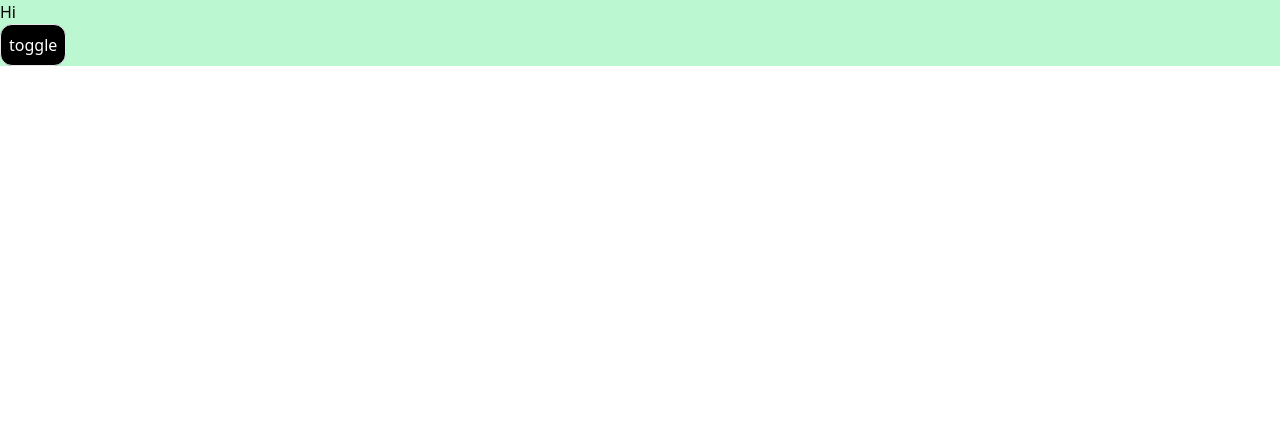
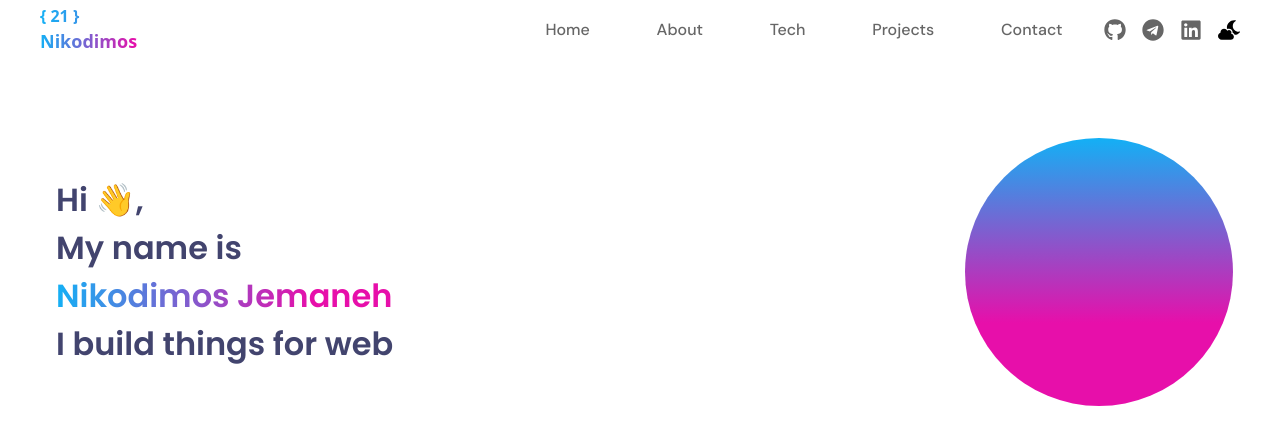
Before and after one commit to akasaul/my-portfolio, a Next.js app: page / in a window 1280 px wide. Shown: the top 444 px of the page. Built offline with nearby package versions, Linux system fonts and the light colour scheme.

Commit message:
nav bar and hero section

```diff
--- /dev/null
+++ b/components/Hero.js
@@ -0,0 +1,30 @@
+import Image from "next/image"
+import { poppins } from '../fonts/fonts'
+
+const Hero = () => {
+  return (
+    <section className={`${poppins.className} px-4 justify-between flex mt-20 max-w-[1200px] flex-col sm:flex-row mx-auto text-fs6 gap-5 items-center font-bold`}>
+
+      <h1 className="text-solidHeading dark:text-white">
+        <span className="block">
+          Hi  👋,
+        </span>
+        <span className="block">
+          My name is
+        </span>
+        <span className="block hero-gradient">
+          Nikodimos Jemaneh
+        </span>
+        I build things for web
+      </h1>
+
+      <div className="image-gradient relative z-10">
+        <Image src='/images/proxy1.jpeg' className="max-w-[250px]
+         max-h-[250px] object-cover rounded-[50%] sticky" height={340} width={340} alt='Nikodimos Jemaneh' />
+    </div>
+
+    </section>
+  )
+}
+
+export default Hero
--- /dev/null
+++ b/components/Layout.js
@@ -0,0 +1,22 @@
+import { themeContext } from "@/context/themeContext";
+import { DM_Sans } from "next/font/google";
+import { useContext } from "react";
+import Nav from "./Nav"
+
+const Layout = ({children}) => {
+
+  const {darkMode} = useContext(themeContext)
+
+  return (
+    <div className={darkMode ? 'dark' : ''} >
+
+      <section className="dark:bg-black">
+        <Nav />
+        {children}
+      </section>
+
+    </div>
+  )
+}
+
+export default Layout
--- /dev/null
+++ b/components/Nav.js
@@ -0,0 +1,90 @@
+import { themeContext } from '@/context/themeContext';
+import Link from 'next/link'
+import { useContext } from 'react';
+import { FaBars, FaCloudMoon, FaGit, FaGithub, FaLightbulb, FaLinkedin, FaMoon, FaSun, FaTelegram } from 'react-icons/fa'
+import { sans, poppins } from '../fonts/fonts';
+
+const Nav = () => {
+
+  const {darkMode, setDarkMode} = useContext(themeContext);
+
+  console.log(darkMode);
+
+  const toggleTheme = () => {
+    setDarkMode(prev => !prev);
+  }
+
+  return (
+    <nav className='pt-1 py-3 align-top px-4'>
+
+      <section className='w-full flex max-w-[1200px] mx-auto'>
+
+        <div className='sm:flex-[0.4] flex-[0.2]'>
+          <h1 className='nav-logo-gradient text-fs2 font-bold'>{'{ 21 }'}</h1>
+            <p className='nav-text-gradient sm:text-fs3 text-fs2 font-bold'>Nikodimos</p>
+        </div>
+
+        <div className='flex flex-[0.8] sm:flex-[0.6] gap-4 items-center'>
+
+          <ul className={`${sans.className} justify-around gap-4 flex-1 ml-auto font-medium flex text-darkContent sm:text-fs2 text-fs1 dark:text-lightContext`}>
+
+            <li className='hover:cursor-pointer links'>
+              <Link href='#home'>
+                Home
+              </Link>
+            </li>
+
+            <li className='hover:cursor-pointer links'>
+              <Link href='#about'>
+                About
+              </Link>
+            </li>
+
+            <li className='hover:cursor-pointer links'>
+              <Link href='#tech-stack'>
+                Tech
+              </Link>
+            </li>
+
+            <li className='hover:cursor-pointer links'>
+              <Link href='#projects'>
+                Projects
+              </Link>
+            </li>
+
+            <li className='hover:cursor-pointer links'>
+              <Link href='#contact'>
+                Contact
+              </Link>
+            </li>
+
+          </ul>
+
+          <div className='sm:flex hidden gap-4 text-darkContent'>
+            <FaGithub size={22} className='cursor-pointer' />
+            <FaTelegram size={22} className='cursor-pointer' />
+            <FaLinkedin size={22} className='cursor-pointer' />
+          </div>
+
+
+          <button className='dark:text-darkContent'>
+              {
+                darkMode ?
+                <FaSun size={22} onClick={toggleTheme} /> :
+                <FaCloudMoon size={22} onClick={toggleTheme} />
+              }
+            </button>
+
+          {/* <button className='sm:hidden dark:text-darkContent'>
+            <FaBars />
+          </button> */}
+
+        </div>
+
+      </section>
+
+    </nav>
+  )
+}
+
+export default Nav
--- /dev/null
+++ b/fonts/fonts.js
@@ -0,0 +1,5 @@
+import { DM_Sans, Poppins } from "next/font/google";
+
+export const sans = DM_Sans({subsets: ['latin'], weight: ['400', '500', '700'], variable: '--font-dm-sans'});
+
+export const poppins = Poppins({subsets: ['latin'], weight: ['400', '500', '600'], variable: '--font-poppins'});
--- a/package.json
+++ b/package.json
@@ -13,7 +13,8 @@
     "eslint-config-next": "13.3.0",
     "next": "13.3.0",
     "react": "18.2.0",
-    "react-dom": "18.2.0"
+    "react-dom": "18.2.0",
+    "react-icons": "^4.8.0"
   },
   "devDependencies": {
     "autoprefixer": "^10.4.14",
--- a/pages/_app.js
+++ b/pages/_app.js
@@ -1,8 +1,11 @@
+import Layout from '@/components/Layout'
 import ThemeContextProvider from '@/context/themeContext'
 import '@/styles/globals.css'
 
 export default function App({ Component, pageProps }) {
   return <ThemeContextProvider>
-    <Component {...pageProps} />
+    <Layout>
+      <Component {...pageProps} />
+    </Layout>
   </ThemeContextProvider>
 }
--- a/pages/index.js
+++ b/pages/index.js
@@ -1,20 +1,9 @@
-import { Inter } from 'next/font/google'
-import { themeContext } from '@/context/themeContext';
-import { useContext } from 'react'
+import Hero from "@/components/Hero";
 
 export default function Home() {
-  const {darkMode, setDarkMode} = useContext(themeContext);
-
-  const handleDarkMode = () => {
-    setDarkMode(prev => !prev);
-  }
-
   return (
-    <section className={darkMode ? 'dark' : ''}>
-      <div className='bg-green-200 dark:bg-black dark:text-white'>
-        <h1>Hi</h1>
-        <button onClick={handleDarkMode} className='border p-2 bg-black text-white rounded-xl'>toggle</button>
-      </div>
-    </section>
+    <main>
+      <Hero />
+    </main>
   )
 }
--- a/styles/globals.css
+++ b/styles/globals.css
@@ -1,3 +1,55 @@
 @tailwind base;
 @tailwind components;
 @tailwind utilities;
+
+.nav-text-gradient {
+  background: #13B0F5;
+  background: linear-gradient(to right, #13B0F5 0%, #E70FAA 20%);
+  -webkit-background-clip: text;
+  -webkit-text-fill-color: transparent;
+
+}
+
+.nav-logo-gradient {
+  background: #13B0F5;
+background: linear-gradient(to right, #13B0F5 0%, #E70FAA 50%);
+-webkit-background-clip: text;
+-webkit-text-fill-color: transparent;
+}
+
+.hero-gradient {
+  background: #13B0F5;
+  background: linear-gradient(to right, #13B0F5 0%, #E70FAA 76%);
+  -webkit-background-clip: text;
+  -webkit-text-fill-color: transparent;
+}
+
+
+.links:hover {
+  background: #13B0F5;
+  background: linear-gradient(to right, #13B0F5 0%, #E70FAA 69%);
+  -webkit-background-clip: text;
+  -webkit-text-fill-color: transparent;
+}
+
+.hero-image-gradient {
+	/* border-image: linear-gradient(to right, #13B0F5, #E70FAA); */
+  background: linear-gradient(45deg,red,blue) border-box; /*3*/
+    -webkit-mask: /*4*/
+       linear-gradient(#fff 0 0) padding-box,
+       linear-gradient(#fff 0 0);
+    -webkit-mask-composite: xor; /*5'*/
+            mask-composite: exclude; /*5*/
+}
+
+.image-gradient::after {
+  content: '';
+  position: absolute;
+  z-index: 1;
+  top: -9px;
+  bottom: -9px;
+  left: -9px;
+  right: -9px;
+  border-radius: 50%;
+  background: linear-gradient(to bottom, #13B0F5 0%, #E70FAA 69%);
+}
--- a/tailwind.config.js
+++ b/tailwind.config.js
@@ -1,4 +1,6 @@
 /** @type {import('tailwindcss').Config} */
+const { fontFamily } = require('tailwindcss/defaultTheme')
+
 module.exports = {
   content: [
     "./app/**/*.{js,ts,jsx,tsx}",
@@ -6,7 +8,32 @@ module.exports = {
     "./components/**/*.{js,ts,jsx,tsx}",
   ],
   theme: {
-    extend: {},
+    extend: {
+      colors: {
+        darkContent: '#666666',
+        solidHeading: '#42446E',
+        lightContext: '#A7A7A7',
+        headerDark: '#D9D9D9',
+        solidHeadingDarkMode: '#CCCCCC'
+      },
+      fontSize: {
+        fs1: '14px',
+        fs2: '16px',
+        fs3: '18px',
+        fs4: '20px',
+        fs5: '28px',
+        fs6: '32px',
+        fs7: '48px',
+        fs8: '58px',
+      },
+      fontFamily: {
+        poppins: ['var(--font-poppins)', fontFamily.poppins],
+        dmSans: ['var(--font-dm-sans)', fontFamily.sans],
+      },
+      fontWeight: {
+        medium: 500
+      }
+    },
   },
   darkMode: 'class',
   plugins: [],
```
Also changed, not shown: public/images/proxy1.jpeg (added), 1 other file (tests, documents, lock files or other folders).
